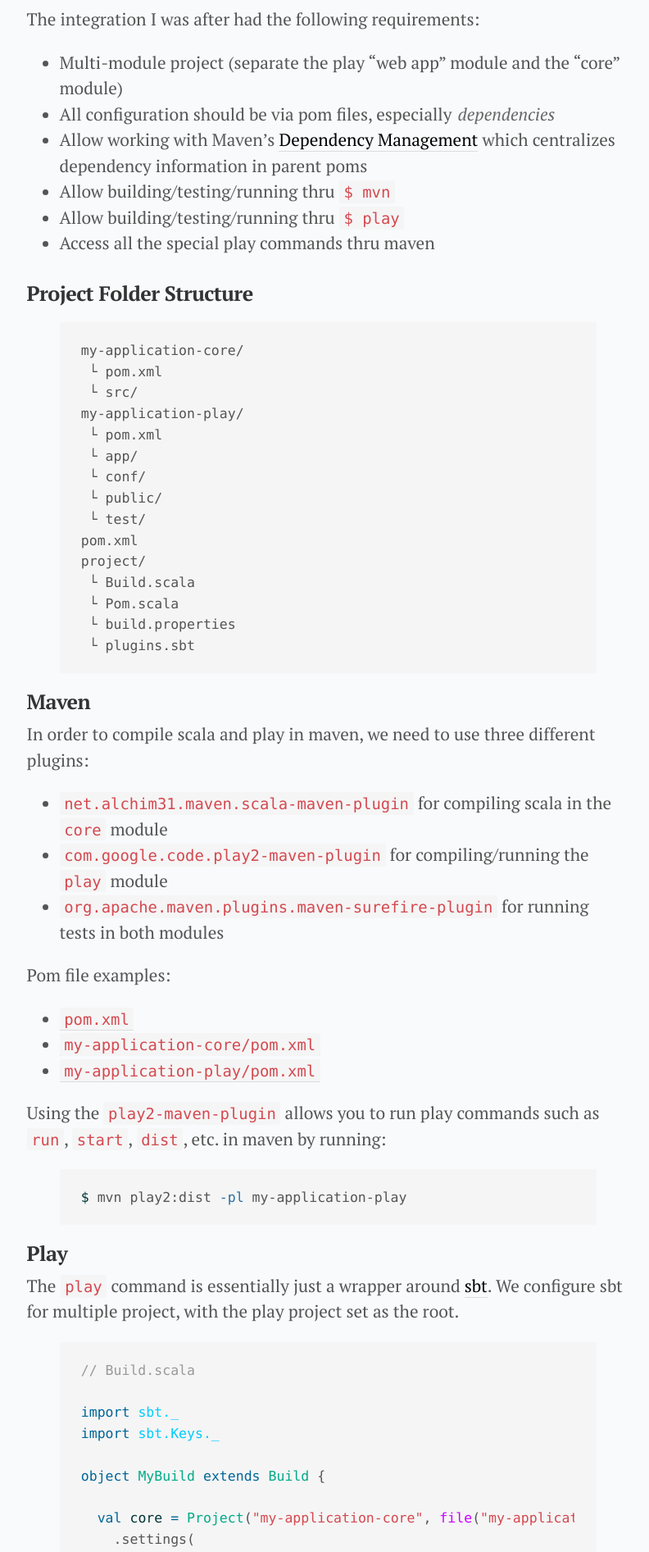
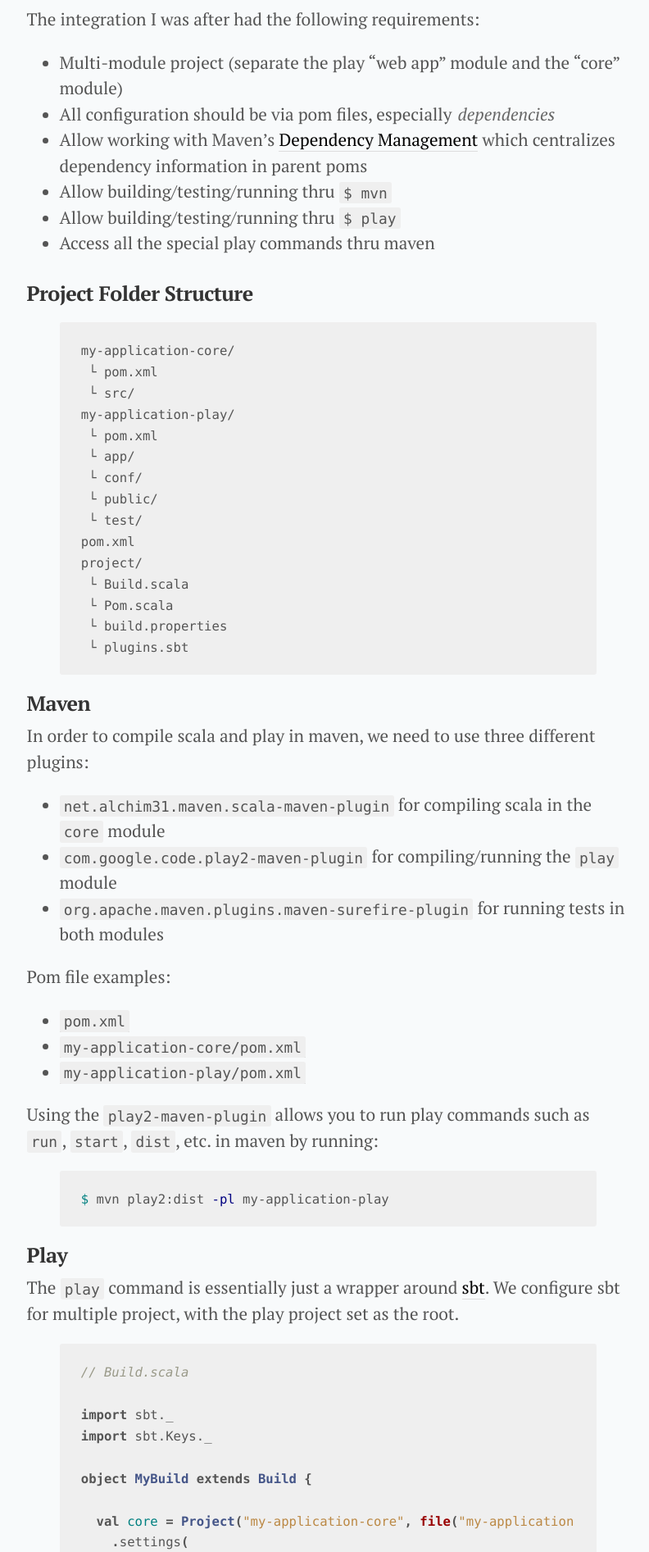
Before and after one commit to orrsella/orrsella.com, a Jekyll site: the page built from _posts/2014-02-21-integrating-play-framework-and-maven.md, in a window 1280 px wide. Shown: the part 613-2506 px from the top of the page at 82% size, without its empty margins (240-1032 px from the left). Built offline with Jekyll 4.4.1, drawn with Linux system fonts in a browser that asks for light colours; some of the changed text lies outside the part shown.

Commit message:
Update syntax highlighting

```diff
--- a/_sass/code.scss
+++ b/_sass/code.scss
@@ -3,16 +3,16 @@
 
 code,
 pre {
-  font-family: Menlo, Monaco, "Courier New", monospace;
+  font-family: Consolas, "Liberation Mono", Menlo, Courier, monospace;
 }
 
 code {
   padding: .15em .3em;
-  font-size: 90%;
+  font-size: 85%;
   font-style: normal;  /* Prevent inheritance from em */
   font-weight: normal; /* Prevent inheritance from strong */
-  color: #d44950;
-  background-color: #f5f5f5;
+  color: rgb(85, 85, 85);
+  background-color: #EFEFEF;
   border-radius: .15em;
 }
 
@@ -45,7 +45,7 @@
 .highlight {
   margin-bottom: 1rem;
   padding: 1rem 1.25rem;
-  background-color: #f5f5f5;
+  background-color: #EFEFEF;
   border-radius: .15rem;
 }
 
@@ -55,65 +55,63 @@
 }
 
 .highlight {
-  .hll  { background-color: #ffffcc }
-  .c    { color: #999; }                                          // Comment
-  .err  { color: #AA0000; background-color: #FFAAAA }             // Error
-  .k    { color: #006699; }                                       // Keyword
-  .o    { color: #555555 }                                        // Operator
-  .cm   { color: #0099FF; font-style: italic }                    // Comment.Multiline
-  .cp   { color: #009999 }                                        // Comment.Preproc
-  .c1   { color: #999; }                                          // Comment.Single
-  .cs   { color: #999; }                                          // Comment.Special
-  .gd   { background-color: #FFCCCC; border: 1px solid #CC0000 }  // Generic.Deleted
-  .ge   { font-style: italic }                                    // Generic.Emph
-  .gr   { color: #FF0000 }                                        // Generic.Error
-  .gh   { color: #003300; }                                       // Generic.Heading
-  .gi   { background-color: #CCFFCC; border: 1px solid #00CC00 }  // Generic.Inserted
-  .go   { color: #AAAAAA }                                        // Generic.Output
-  .gp   { color: #000099; }                                       // Generic.Prompt
-  .gs   { }                                                       // Generic.Strong
-  .gu   { color: #003300; }                                       // Generic.Subheading
-  .gt   { color: #99CC66 }                                        // Generic.Traceback
-  .kc   { color: #006699; }                                       // Keyword.Constant
-  .kd   { color: #006699; }                                       // Keyword.Declaration
-  .kn   { color: #006699; }                                       // Keyword.Namespace
-  .kp   { color: #006699 }                                        // Keyword.Pseudo
-  .kr   { color: #006699; }                                       // Keyword.Reserved
-  .kt   { color: #007788; }                                       // Keyword.Type
-  .m    { color: #FF6600 }                                        // Literal.Number
-  .s    { color: #d44950 }                                        // Literal.String
-  .na   { color: #4f9fcf }                                        // Name.Attribute
-  .nb   { color: #336666 }                                        // Name.Builtin
-  .nc   { color: #00AA88; }                                       // Name.Class
-  .no   { color: #336600 }                                        // Name.Constant
-  .nd   { color: #9999FF }                                        // Name.Decorator
-  .ni   { color: #999999; }                                       // Name.Entity
-  .ne   { color: #CC0000; }                                       // Name.Exception
-  .nf   { color: #CC00FF }                                        // Name.Function
-  .nl   { color: #9999FF }                                        // Name.Label
-  .nn   { color: #00CCFF; }                                       // Name.Namespace
-  .nt   { color: #2f6f9f; }                                       // Name.Tag
-  .nv   { color: #003333 }                                        // Name.Variable
-  .ow   { color: #000000; }                                       // Operator.Word
-  .w    { color: #bbbbbb }                                        // Text.Whitespace
-  .mf   { color: #FF6600 }                                        // Literal.Number.Float
-  .mh   { color: #FF6600 }                                        // Literal.Number.Hex
-  .mi   { color: #FF6600 }                                        // Literal.Number.Integer
-  .mo   { color: #FF6600 }                                        // Literal.Number.Oct
-  .sb   { color: #CC3300 }                                        // Literal.String.Backtick
-  .sc   { color: #CC3300 }                                        // Literal.String.Char
-  .sd   { color: #CC3300; font-style: italic }                    // Literal.String.Doc
-  .s2   { color: #CC3300 }                                        // Literal.String.Double
-  .se   { color: #CC3300; }                                       // Literal.String.Escape
-  .sh   { color: #CC3300 }                                        // Literal.String.Heredoc
-  .si   { color: #AA0000 }                                        // Literal.String.Interpol
-  .sx   { color: #CC3300 }                                        // Literal.String.Other
-  .sr   { color: #33AAAA }                                        // Literal.String.Regex
-  .s1   { color: #CC3300 }                                        // Literal.String.Single
-  .ss   { color: #FFCC33 }                                        // Literal.String.Symbol
-  .bp   { color: #336666 }                                        // Name.Builtin.Pseudo
-  .vc   { color: #003333 }                                        // Name.Variable.Class
-  .vg   { color: #003333 }                                        // Name.Variable.Global
-  .vi   { color: #003333 }                                        // Name.Variable.Instance
-  .il   { color: #FF6600 }                                        // Literal.Number.Integer.Long
+  .hll { background-color: #ffffcc }
+  .c { color: #999988; font-style: italic } /* Comment */
+  .err { color: #a61717; background-color: #e3d2d2 } /* Error */
+  .k { font-weight: bold } /* Keyword */
+  .o { font-weight: bold } /* Operator */
+  .cm { color: #999988; font-style: italic } /* Comment.Multiline */
+  .cp { color: #999999; font-weight: bold } /* Comment.Preproc */
+  .c1 { color: #999988; font-style: italic } /* Comment.Single */
+  .cs { color: #999999; font-weight: bold; font-style: italic } /* Comment.Special */
+  .gd { color: #000000; background-color: #ffdddd } /* Generic.Deleted */
+  .ge { font-style: italic } /* Generic.Emph */
+  .gr { color: #aa0000 } /* Generic.Error */
+  .gh { color: #999999 } /* Generic.Heading */
+  .gi { color: #000000; background-color: #ddffdd } /* Generic.Inserted */
+  .go { color: #888888 } /* Generic.Output */
+  .gp { color: #555555 } /* Generic.Prompt */
+  .gs { font-weight: bold } /* Generic.Strong */
+  .gu { color: #aaaaaa } /* Generic.Subheading */
+  .gt { color: #aa0000 } /* Generic.Traceback */
+  .kc { font-weight: bold } /* Keyword.Constant */
+  .kd { font-weight: bold } /* Keyword.Declaration */
+  .kn { font-weight: bold } /* Keyword.Namespace */
+  .kp { font-weight: bold } /* Keyword.Pseudo */
+  .kr { font-weight: bold } /* Keyword.Reserved */
+  .kt { color: #445588; font-weight: bold } /* Keyword.Type */
+  .m { color: #009999 } /* Literal.Number */
+  .s { color: #bb8844 } /* Literal.String */
+  .na { color: #008080 } /* Name.Attribute */
+  .nb { color: #999999 } /* Name.Builtin */
+  .nc { color: #445588; font-weight: bold } /* Name.Class */
+  .no { color: #008080 } /* Name.Constant */
+  .ni { color: #800080 } /* Name.Entity */
+  .ne { color: #990000; font-weight: bold } /* Name.Exception */
+  .nf { color: #990000; font-weight: bold } /* Name.Function */
+  .nn { color: #555555 } /* Name.Namespace */
+  .nt { color: #000080 } /* Name.Tag */
+  .nv { color: #008080 } /* Name.Variable */
+  .ow { font-weight: bold } /* Operator.Word */
+  .w { color: #bbbbbb } /* Text.Whitespace */
+  .mf { color: #009999 } /* Literal.Number.Float */
+  .mh { color: #009999 } /* Literal.Number.Hex */
+  .mi { color: #009999 } /* Literal.Number.Integer */
+  .mo { color: #009999 } /* Literal.Number.Oct */
+  .sb { color: #bb8844 } /* Literal.String.Backtick */
+  .sc { color: #bb8844 } /* Literal.String.Char */
+  .sd { color: #bb8844 } /* Literal.String.Doc */
+  .s2 { color: #bb8844 } /* Literal.String.Double */
+  .se { color: #bb8844 } /* Literal.String.Escape */
+  .sh { color: #bb8844 } /* Literal.String.Heredoc */
+  .si { color: #bb8844 } /* Literal.String.Interpol */
+  .sx { color: #bb8844 } /* Literal.String.Other */
+  .sr { color: #808000 } /* Literal.String.Regex */
+  .s1 { color: #bb8844 } /* Literal.String.Single */
+  .ss { color: #bb8844 } /* Literal.String.Symbol */
+  .bp { color: #999999 } /* Name.Builtin.Pseudo */
+  .vc { color: #008080 } /* Name.Variable.Class */
+  .vg { color: #008080 } /* Name.Variable.Global */
+  .vi { color: #008080 } /* Name.Variable.Instance */
+  .il { color: #009999 } /* Literal.Number.Integer.Long */
 }
--- a/rss.xml
+++ b/rss.xml
@@ -1,5 +1,5 @@
 ---
-sitemap: false
+
 ---
 
 <?xml version="1.0" encoding="UTF-8"?>
```
